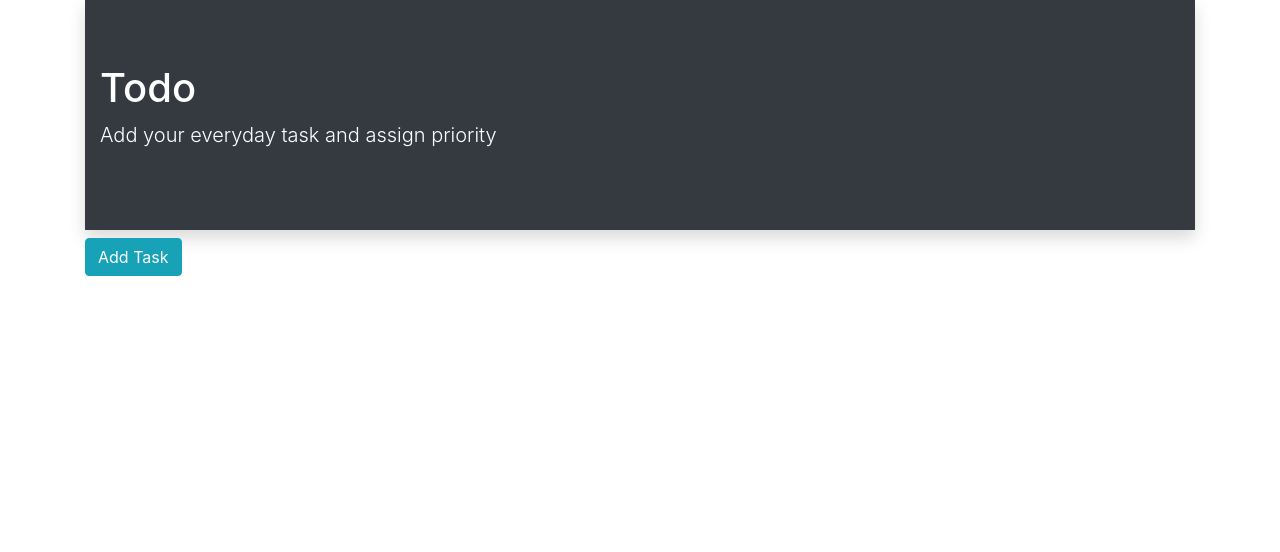
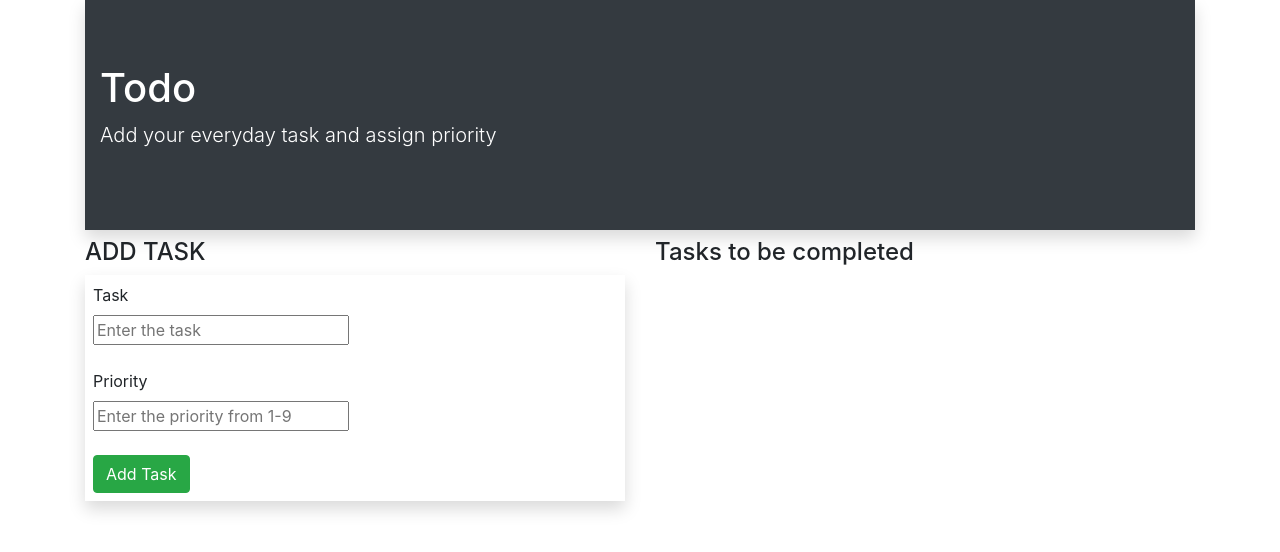
Before and after one commit to nehajain0311/todo, a Django app: template todosite/templates/todoapp/index.html in a window 1280 px wide. Shown: the top 552 px of the page. Run offline with Django 3.2, Linux system fonts and the light colour scheme; the template is opened without the code that fills it, so the values that code supplies are empty.

Commit message:
all the functionality of add component is added to index.html, deleted add.html related views, url, and page

```diff
--- a/todosite/templates/todoapp/index.html
+++ b/todosite/templates/todoapp/index.html
@@ -1,6 +1,9 @@
 {% extends 'todoapp/base.html' %}
 {% block body %}
 <div class="container">
+    <div class="row">
+        <!--divides page into 12 columns and can be used to alot components accordingly-->
+        <div class="col-md-12">
             <div class="jumbotron jumbotron-fluid bg-dark text-white mb-2 shadow">
                 <div class="container">
                     <div class="banner">
@@ -12,22 +15,35 @@
                 </div>
             </div>
         </div>
+    </div>
+
+    <div class="row">
+        <div class="col-sm-6">
+            <h4> ADD TASK</h4>
+            <form method="POST" class="shadow p-2">
+                {% csrf_token %}
+
+                    <fieldset class="control-group">
+                        <label class="control-label" for="text">Task</label>
+                        <div class="controls">
+                            <input type="text" class="xlarge" name="text" id="text" placeholder="Enter the task">
+                        </div><br>
+                        <label class="control-label" for="priority">Priority</label>
+                        <div class="controls">
+                            <input type="text" class="xlarge" name="priority" id="priority" placeholder="Enter the priority from 1-9">
+                        </div><br>
+                        <div class="controls">
+                            <input type="submit" class="xlarge btn btn-success" name="add" id="add" value="Add Task">
+                        </div>
+                    </fieldset>
+            </form>
+        </div>
 
 
-
-
-
-
-
-
-
-
-<div class="container" >
+        <div class="col-sm-6">
+            <h4>Tasks to be completed</h4>
+            <!--height and width is controlled using 'css style'-->
             {% for task in tasks %}
-    <div class="row">
-        <!--divides page into 12 columns and can be used to alot components accordingly-->
-        <div class="col-sm-6">
-            <!--height and width is controlled using 'css style'-->
             <div class="card shadow bg-white rounded mb-2" style="width:22rem; height:11rem"><!-- shadow only available from bootstrap 4.1-->
                 <div class="card-body">
                     <h1 class="card-title">{{task.text}}</h1>
@@ -36,9 +52,8 @@
                     <a class="btn btn-danger" href="{% url 'todoapp:delete' task.id %}">Done</a>
                 </div>
             </div>
+            {% endfor %}
         </div>
     </div>
-    {% endfor %}
-    <a class="btn btn-info xlarge" href="{% url 'todoapp:add'%}">Add Task</a>
 </div>
 {% endblock %}
--- a/todosite/todoapp/urls.py
+++ b/todosite/todoapp/urls.py
@@ -6,7 +6,6 @@ app_name="todoapp"
 
 urlpatterns = [
     path("",index,name="index"),
-    path("add/",add,name="add"),
     path("update/<int:id>/",update,name="update"),
     path("delete/<int:task_id>/",delete,name="delete"),
 
```
Also changed, not shown: todosite/templates/todoapp/add.html (deleted, +0 -20 lines), todosite/todoapp/views.py (+4 -3 lines), todosite/db.sqlite3. Lines whose indentation alone changed are shown as unchanged.
